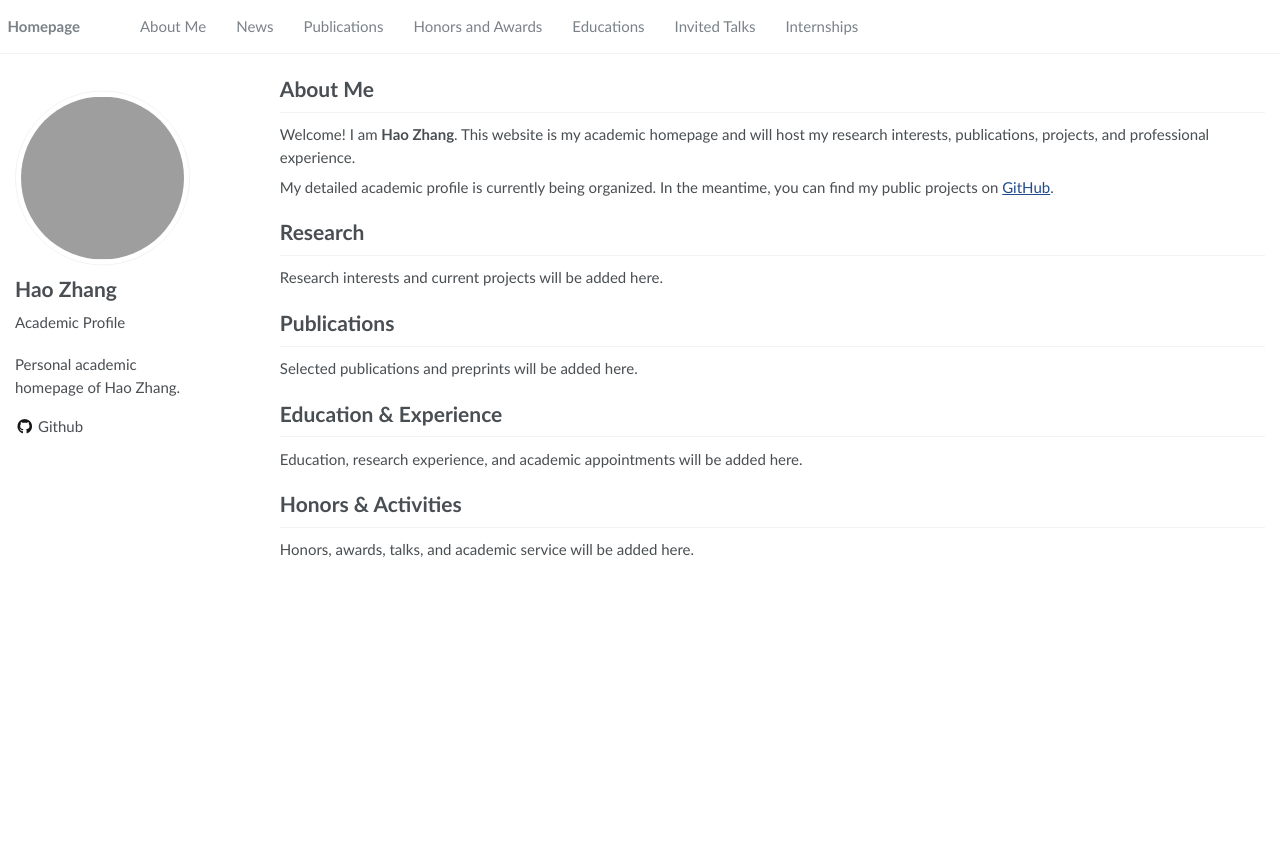
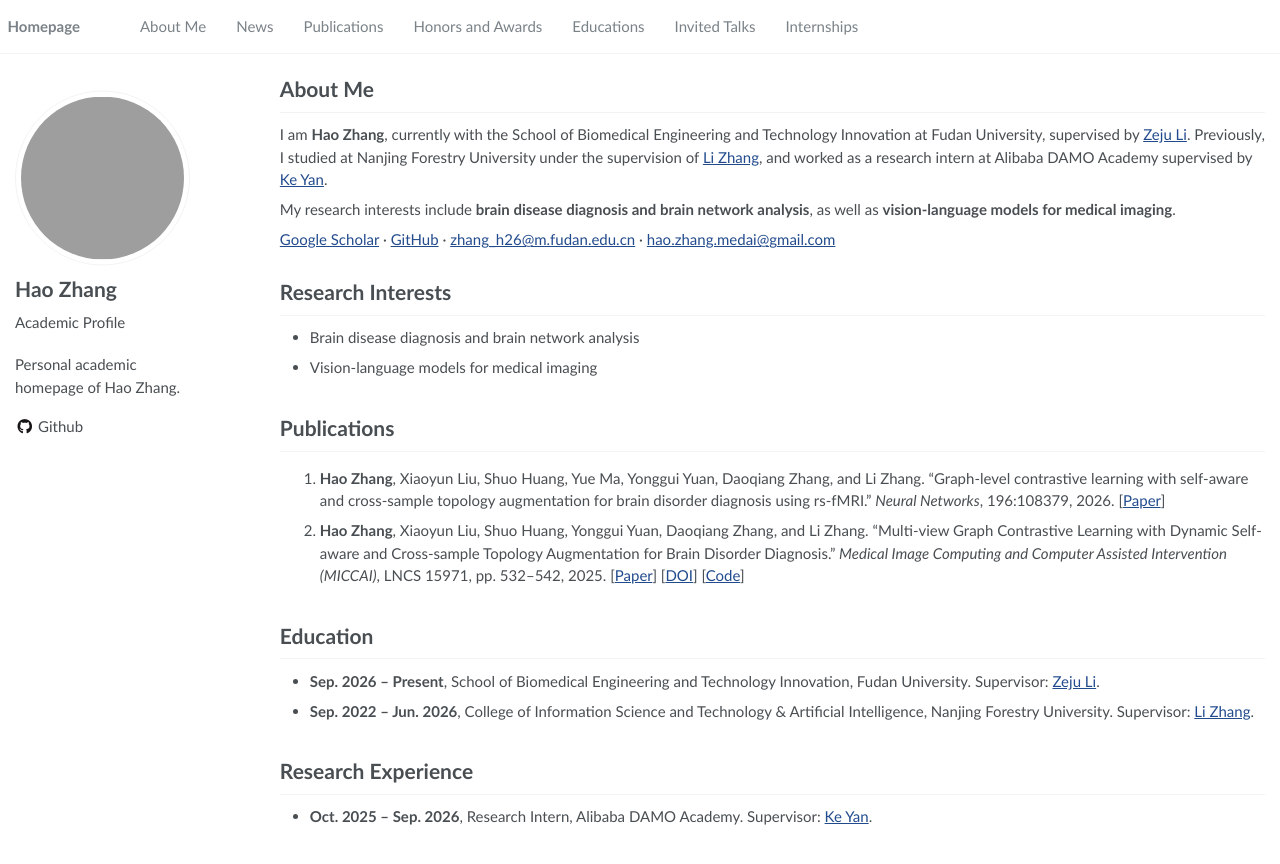
Before and after one commit to goodcodingagoodboy/goodcodingagoodboy.github.io, a Jekyll site: the page built from _pages/about.md, in a window 1280 px wide. Shown: the top 864 px of the page. Built offline with Jekyll 4.4.1, drawn with Linux system fonts in a browser that asks for light colours; grey boxes are pictures that could not be loaded.

Commit message:
Revise About Me section with detailed information
Updated the 'About Me' section with research interests and academic background.

```diff
--- a/_pages/about.md
+++ b/_pages/about.md
@@ -12,22 +12,36 @@ redirect_from:
 
 # About Me
 
-Welcome! I am **Hao Zhang**. This website is my academic homepage and will host my research interests, publications, projects, and professional experience.
+I am **Hao Zhang**, currently with the School of Biomedical Engineering and Technology Innovation at Fudan University, supervised by [Zeju Li](https://scholar.google.com/citations?user=zeuflXEAAAAJ&hl=en&oi=sra). Previously, I studied at Nanjing Forestry University under the supervision of [Li Zhang](https://scholar.google.com/citations?user=laB1D0cAAAAJ&hl=en), and worked as a research intern at Alibaba DAMO Academy supervised by [Ke Yan](https://scholar.google.com/citations?user=TVGx4KgAAAAJ).
 
-My detailed academic profile is currently being organized. In the meantime, you can find my public projects on [GitHub](https://github.com/goodcodingagoodboy).
+My research interests include **brain disease diagnosis and brain network analysis**, as well as **vision-language models for medical imaging**.
 
-# Research
+[Google Scholar](https://scholar.google.com/citations?user=Ul2nnT8AAAAJ&hl=en) · [GitHub](https://github.com/goodcodingagoodboy) · [zhang_h26@m.fudan.edu.cn](mailto:zhang_h26@m.fudan.edu.cn) · [hao.zhang.medai@gmail.com](mailto:hao.zhang.medai@gmail.com)
 
-Research interests and current projects will be added here.
+<span class='anchor' id='research'></span>
+
+# Research Interests
+
+- Brain disease diagnosis and brain network analysis
+- Vision-language models for medical imaging
+
+<span class='anchor' id='publications'></span>
 
 # Publications
 
-Selected publications and preprints will be added here.
+1. **Hao Zhang**, Xiaoyun Liu, Shuo Huang, Yue Ma, Yonggui Yuan, Daoqiang Zhang, and Li Zhang. “Graph-level contrastive learning with self-aware and cross-sample topology augmentation for brain disorder diagnosis using rs-fMRI.” *Neural Networks*, 196:108379, 2026. [[Paper](https://doi.org/10.1016/j.neunet.2025.108379)]
 
-# Education & Experience
+2. **Hao Zhang**, Xiaoyun Liu, Shuo Huang, Yonggui Yuan, Daoqiang Zhang, and Li Zhang. “Multi-view Graph Contrastive Learning with Dynamic Self-aware and Cross-sample Topology Augmentation for Brain Disorder Diagnosis.” *Medical Image Computing and Computer Assisted Intervention (MICCAI)*, LNCS 15971, pp. 532–542, 2025. [[Paper](https://papers.miccai.org/miccai-2025/0623-Paper2205.html)] [[DOI](https://doi.org/10.1007/978-3-032-05162-2_51)] [[Code](https://github.com/goodcodingagoodboy/MGCL-DA)]
 
-Education, research experience, and academic appointments will be added here.
+<span class='anchor' id='education'></span>
 
-# Honors & Activities
+# Education
 
-Honors, awards, talks, and academic service will be added here.
+- **Sep. 2026 – Present**, School of Biomedical Engineering and Technology Innovation, Fudan University. Supervisor: [Zeju Li](https://scholar.google.com/citations?user=zeuflXEAAAAJ&hl=en&oi=sra).
+- **Sep. 2022 – Jun. 2026**, College of Information Science and Technology & Artificial Intelligence, Nanjing Forestry University. Supervisor: [Li Zhang](https://scholar.google.com/citations?user=laB1D0cAAAAJ&hl=en).
+
+<span class='anchor' id='experience'></span>
+
+# Research Experience
+
+- **Oct. 2025 – Sep. 2026**, Research Intern, Alibaba DAMO Academy. Supervisor: [Ke Yan](https://scholar.google.com/citations?user=TVGx4KgAAAAJ).
```
